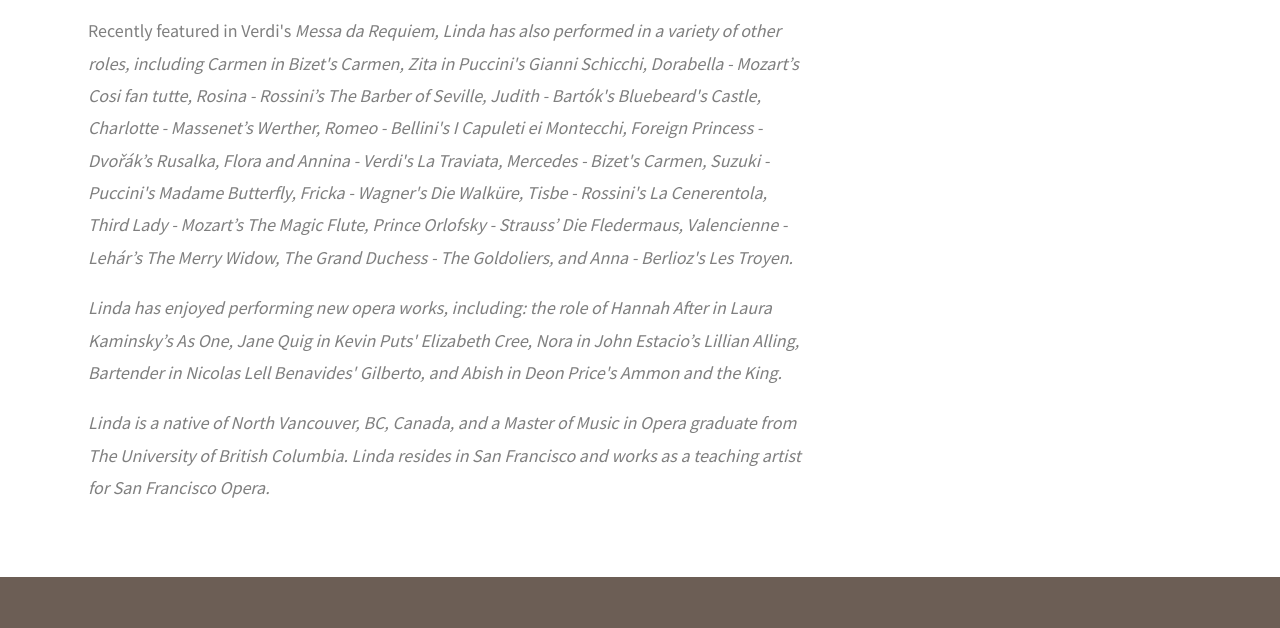
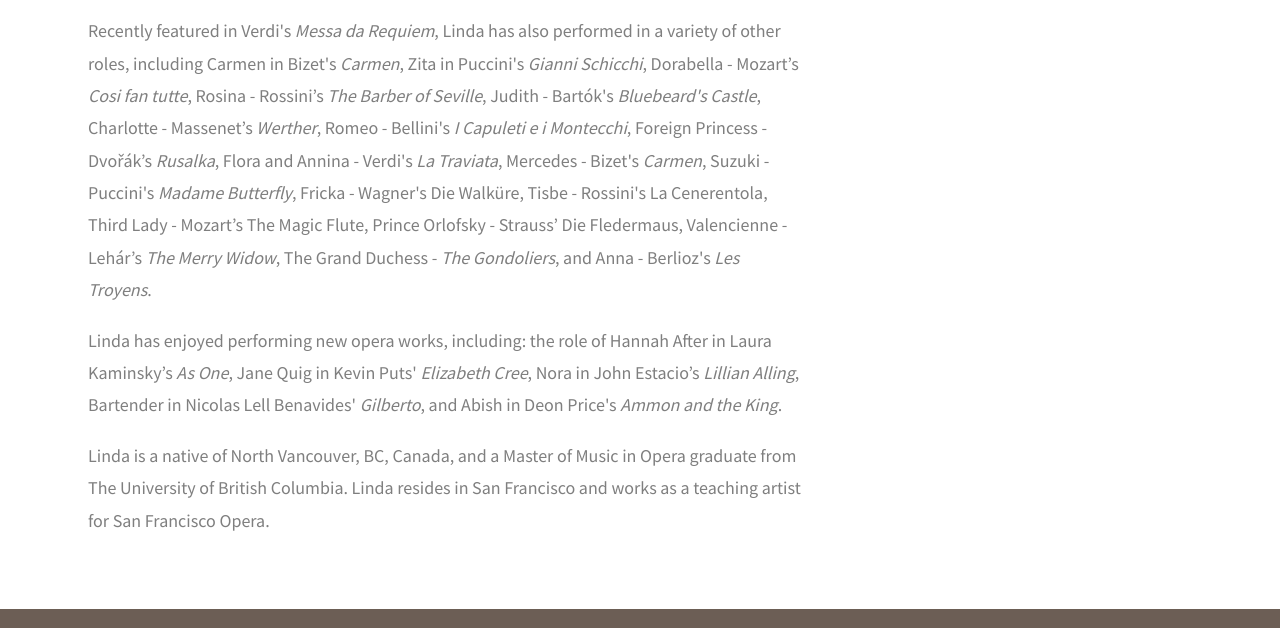
Before and after one commit to michaelmu/lindabairdmezzo, an Astro site: page / in a window 1280 px wide. Shown: the part 1303-1931 px from the top of the page. Built offline with nearby package versions, Linux system fonts and the light colour scheme; Astro itself is replaced by a stand-in of ours.

Commit message:
Fix italic tag consistency in About copy

```diff
--- a/content/about.md
+++ b/content/about.md
@@ -1,4 +1,4 @@
 <p>Praised for resonant, flexible singing, Canadian mezzo soprano Linda Baird has performed with opera companies and orchestras, both locally and around the world, including: Seattle Opera, Vancouver Opera, Opera Română Craiova, North Czech Philharmonic Teplice, Vancouver Symphony Orchestra, West Edge Opera,  ViVace - Opera Philadelphia, Opera Modesto, Sacramento Choral Society and Orchestra, Festival of New American Music Sacramento State, Vancouver Concert Opera Society, Opera Modesto, Burnaby Lyric Opera, Opera San Luis Obispo, California Opera, Mission Opera, Valley Opera and Performing Arts, Heroic Opera, Bellevue Festival of Nativity Orchestra, Lompoc Pops Orchestra.</p>
-<p>Recently featured in Verdi's <i>Messa da Requiem<i>, Linda has also performed in a variety of other roles, including Carmen in Bizet's <i>Carmen<i>, Zita in Puccini's <i>Gianni Schicchi<i>, Dorabella - Mozart’s <i>Cosi fan tutte<i>, Rosina - Rossini’s <i>The Barber of Seville<i>, Judith - Bartók's <i>Bluebeard's Castle<i>, Charlotte - Massenet’s <i>Werther<i>, Romeo - Bellini's <i>I Capuleti ei Montecchi<i>, Foreign Princess - Dvořák’s  <i>Rusalka<i>, Flora and Annina - Verdi's <i>La Traviata<i>, Mercedes - Bizet's <i>Carmen<i>, Suzuki - Puccini's <i>Madame Butterfly<i>, Fricka - Wagner's Die Walküre, Tisbe - Rossini's La Cenerentola, Third Lady - Mozart’s The Magic Flute, Prince Orlofsky - Strauss’ Die Fledermaus, Valencienne - Lehár’s <i>The Merry Widow<i>, The Grand Duchess - <i>The Goldoliers<i>, and Anna - Berlioz's <i>Les Troyen<i>.</p>
-<p>Linda has enjoyed performing new opera works, including: the role of Hannah After in Laura Kaminsky’s <i>As One<i>, Jane Quig in Kevin Puts' <i>Elizabeth Cree<i>, Nora in John Estacio’s <i>Lillian Alling<i>, Bartender in Nicolas Lell Benavides' <i>Gilberto<i>, and Abish in Deon Price's <i>Ammon and the King<i>.</p>
+<p>Recently featured in Verdi's <i>Messa da Requiem</i>, Linda has also performed in a variety of other roles, including Carmen in Bizet's <i>Carmen</i>, Zita in Puccini's <i>Gianni Schicchi</i>, Dorabella - Mozart’s <i>Cosi fan tutte</i>, Rosina - Rossini’s <i>The Barber of Seville</i>, Judith - Bartók's <i>Bluebeard's Castle</i>, Charlotte - Massenet’s <i>Werther</i>, Romeo - Bellini's <i>I Capuleti e i Montecchi</i>, Foreign Princess - Dvořák’s <i>Rusalka</i>, Flora and Annina - Verdi's <i>La Traviata</i>, Mercedes - Bizet's <i>Carmen</i>, Suzuki - Puccini's <i>Madame Butterfly</i>, Fricka - Wagner's Die Walküre, Tisbe - Rossini's La Cenerentola, Third Lady - Mozart’s The Magic Flute, Prince Orlofsky - Strauss’ Die Fledermaus, Valencienne - Lehár’s <i>The Merry Widow</i>, The Grand Duchess - <i>The Gondoliers</i>, and Anna - Berlioz's <i>Les Troyens</i>.</p>
+<p>Linda has enjoyed performing new opera works, including: the role of Hannah After in Laura Kaminsky’s <i>As One</i>, Jane Quig in Kevin Puts' <i>Elizabeth Cree</i>, Nora in John Estacio’s <i>Lillian Alling</i>, Bartender in Nicolas Lell Benavides' <i>Gilberto</i>, and Abish in Deon Price's <i>Ammon and the King</i>.</p>
 <p>Linda is a native of North Vancouver, BC, Canada, and a Master of Music in Opera graduate from The University of British Columbia. Linda resides in San Francisco and works as a teaching artist for San Francisco Opera.</p>
```
